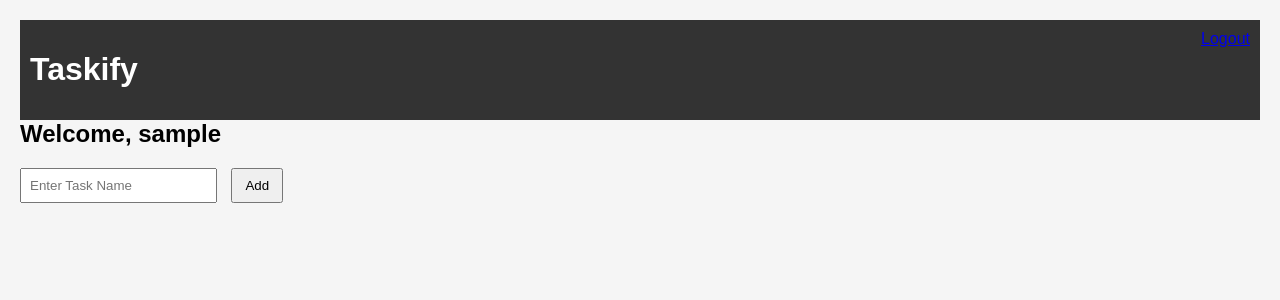
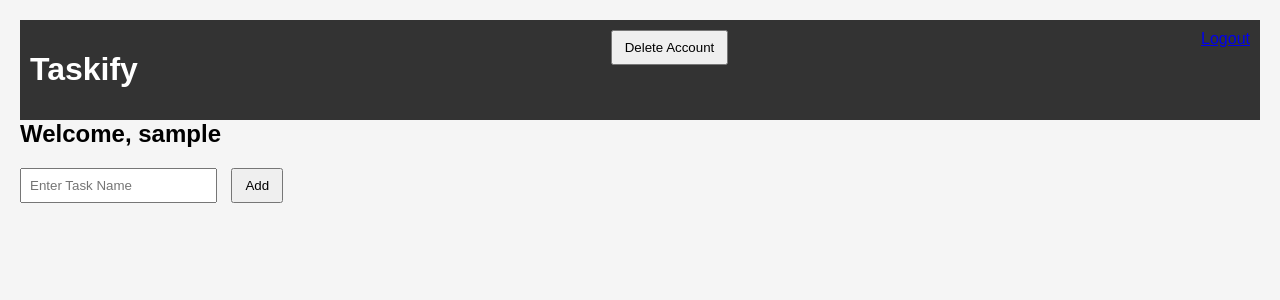
Before and after one commit to Pratheeba17-pc/taskify, a Flask app: page / in a window 1280 px wide. Shown: the top 300 px of the page. Run offline with Flask 3, Linux system fonts and the light colour scheme; the visitor is signed in with stand-in values (Sample User, id 1); data that the repository does not hold is empty.

Commit message:
completed app

```diff
--- a/app.py
+++ b/app.py
@@ -109,6 +109,28 @@ def completed(task_id):
         })
     return jsonify({"success":False}),403
 
+# 🔴 NEW ROUTE - Delete User Account
+@app.route('/delete_account', methods=['POST'])
+def delete_account():
+    if 'user_id' not in session:
+        flash("You must be logged in to delete your account","error")
+        return redirect(url_for('login'))
+
+    user_id = session['user_id']
+    conn = db_connection()
+    cur = conn.cursor()
+
+    # delete tasks first (if foreign key constraints not set to cascade)
+    cur.execute("DELETE FROM tasks WHERE user_id=%s", (user_id,))
+    # delete user
+    cur.execute("DELETE FROM users WHERE id=%s", (user_id,))
+    conn.commit()
+    cur.close()
+    conn.close()
+
+    session.clear()
+    flash("Your account and all tasks have been deleted successfully.","success")
+    return redirect(url_for('login'))
 
 if __name__ == '__main__':
     app.run(debug=True)
--- a/templates/base.html
+++ b/templates/base.html
@@ -11,7 +11,11 @@
     <header>
         <h1>Taskify</h1>
         {% if session.get('user_id') %}
-
+            <form action="{{ url_for('delete_account') }}" method="POST" style="display:inline;">
+                <button type="submit" onclick="return confirm('Are you sure you want to delete your account? This cannot be undone.')">
+                    Delete Account
+                </button>
+            </form>
             <a href="{{url_for('logout')}}">Logout</a>
         {% endif %}
     </header>
```
